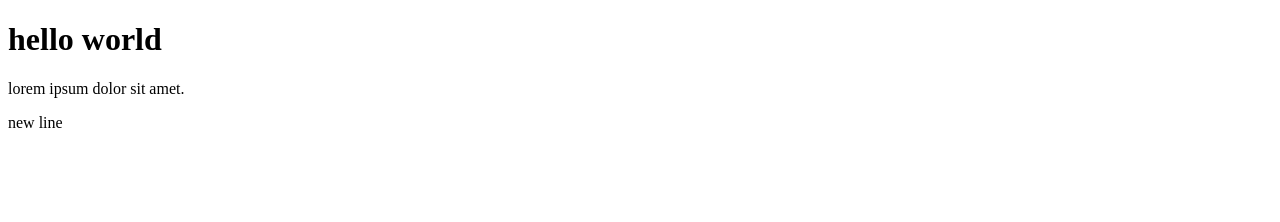
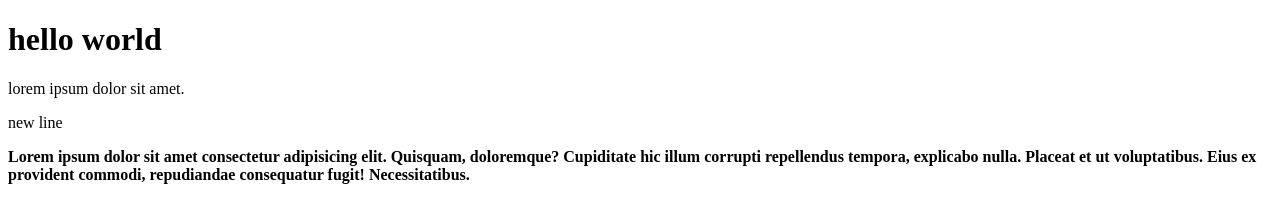
Before and after one commit to JOHN-200XD/SPU-code, a plain HTML site: page index.html in a window 1280 px wide. Drawn offline with Linux system fonts and the light colour scheme.

Commit message:
new text

```diff
--- a/index.html
+++ b/index.html
@@ -8,6 +8,7 @@
 <body>
     <h1>hello world</h1>
     <p>lorem ipsum dolor sit amet.</p>
-    <p></p>new line</p>
+    <p>new line</p>
+    <strong>Lorem ipsum dolor sit amet consectetur adipisicing elit. Quisquam, doloremque? Cupiditate hic illum corrupti repellendus tempora, explicabo nulla. Placeat et ut voluptatibus. Eius ex provident commodi, repudiandae consequatur fugit! Necessitatibus.</strong>
 </body>
 </html>
```
